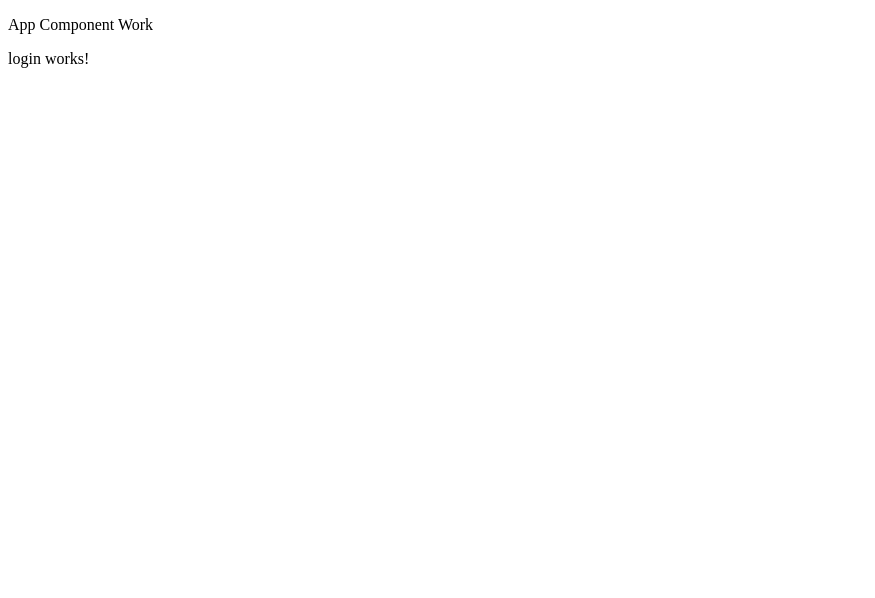
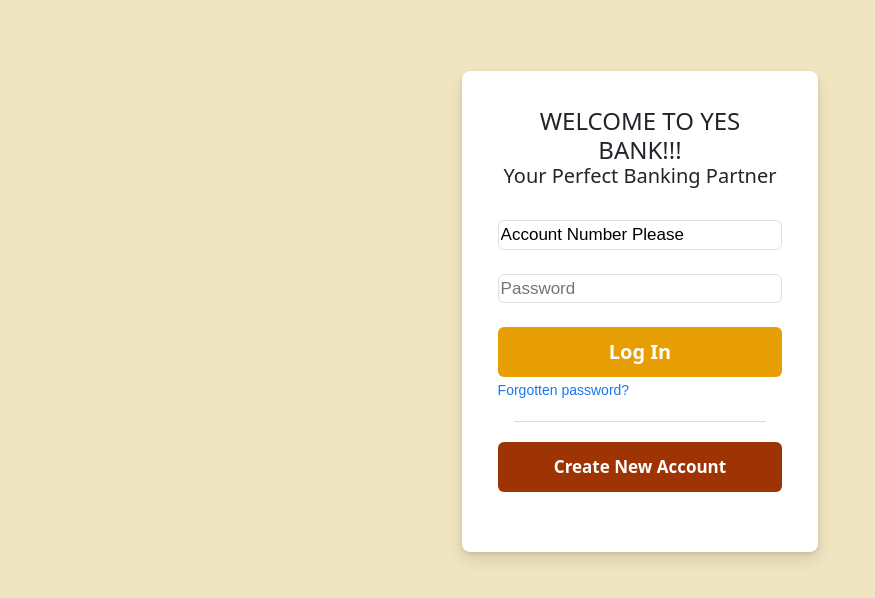
Before and after one commit to dilshamony/PythonAngular, an Angular app: page / in a window 1280 px wide. Shown: the top 598 px of the page, without its empty margins (0-875 px from the left). Built offline with nearby package versions, Linux system fonts and the light colour scheme.

Commit message:
one way data binding,interpolation,property and event bimding and updated the view of login

```diff
--- a/src/app/app.component.html
+++ b/src/app/app.component.html
@@ -1,2 +1,2 @@
-<p>App Component Work</p>
+
 <app-login></app-login>
--- a/src/app/app.module.ts
+++ b/src/app/app.module.ts
@@ -12,7 +12,7 @@
   ],
   imports: [
     BrowserModule,
-    AppRoutingModule
+    AppRoutingModule,
   ],
   providers: [],
   bootstrap: [AppComponent]
--- a/src/app/login/login.component.html
+++ b/src/app/login/login.component.html
@@ -1 +1,21 @@
-<p>login works!</p>
+<div class="container">
+    <div class="row">
+        <div class="col-4"></div>
+        <div class="col-4">
+
+            <div class="main">
+                <h4>WELCOME TO YES BANK!!!  <br><h5>{{aim}}</h5></h4><br>
+            <input id="accnot" type="text" class="text" (change)="accnoChange($event)" placeholder="Account number" [value]="accountNumber" ><br><br>
+
+            <input id="pswd" type="password" class="text" (change)="pwdChange($event)" placeholder="Password" ><br> <br>
+
+            <input type="submit" value="Log In" class="button butefct" (click)="login()"> <br>
+
+                <a class="textfp" href="#">Forgotten password?</a>
+           <div class="line"></div>
+                <input type="button" value="Create New Account" class="button button1 butefct"> <br><br>
+        </div>
+        </div>
+        <div class="col-4"></div>
+    </div>
+</div>
--- a/src/app/login/login.component.ts
+++ b/src/app/login/login.component.ts
@@ -6,11 +6,46 @@
   styleUrls: ['./login.component.css']
 })
 export class LoginComponent implements OnInit {
+  aim="Your Perfect Banking Partner"
+  accountNumber= "Account Number Please"
+  accnum="";
+  pswd="";
+   account_details :any= {
+    1000: { name: "ajay", accno: 1000, password: "testone", amount: 5000 },
+    1001: { name: "vijay", accno: 1001, password: "testtwo", amount: 3000 },
+    1002: { name: "ram", accno: 1002, password: "testthree", amount: 7000 },
+    1003: { name: "ravi", accno: 1003, password: "testfour", amount: 10000 },
+
+}
 
   constructor() { }
 
   ngOnInit(): void {
   }
-
+  accnoChange(event:any){
+    this.accnum=event.target.value;
+    alert(this.accnum);
+  }
+  pwdChange(event:any){
+    this.pswd=event.target.value;
+    alert(this.pswd);
+  }
+  login(){
+      //alert("Login Clicked");=====> now no need of this alert
+        var accno = this.accnum; //copied from bank_app.js (sajay sir) and made changes
+        var pwd = this.pswd;
+        let details=this.account_details
+        if(accno in details){
+          if (pwd == details[accno]["password"]) {
+            alert("Login Success");
+        }
+        else {
+          alert("Incorrect Password");
+        }
+    }
+    else {
+      alert("Invalid Account Number");
+    }
+  }
 }
 //https://github.com/arunthankachan07/bankApp.git
--- a/src/index.html
+++ b/src/index.html
@@ -6,6 +6,7 @@
   <base href="/">
   <meta name="viewport" content="width=device-width, initial-scale=1">
   <link rel="icon" type="image/x-icon" href="favicon.ico">
+  <link href="https://cdn.jsdelivr.net/npm/bootstrap@5.0.0-beta2/dist/css/bootstrap.min.css" rel="stylesheet" integrity="sha384-BmbxuPwQa2lc/FVzBcNJ7UAyJxM6wuqIj61tLrc4wSX0szH/Ev+nYRRuWlolflfl" crossorigin="anonymous">
 </head>
 <body>
   <app-root></app-root>
--- a/src/styles.css
+++ b/src/styles.css
@@ -1 +1,118 @@
 /* You can add global styles to this file, and also import other style files */
+body{
+    background: #f0e5c1;
+
+}
+.main{
+
+    align-items: center;
+    background-color: #fff;
+
+    border-radius: 8px;
+
+    box-shadow: 0 2px 4px rgb(0 0 0 / 10%), 0 8px 16px rgb(0 0 0 / 10%);
+    box-sizing: border-box;
+    padding: 10%;
+
+    margin-top: 20%;
+
+}
+.text{
+
+    border: 1px solid #dddfe2;
+
+
+    border-radius: 6px;
+
+    width: 100%;
+
+    font-size: 17px;
+    font-family: Arial, Helvetica, sans-serif;
+}
+.text:focus,text:focus{
+    outline: none !important;
+    border-color: #1877f2;
+    caret-color:  #1877f2;
+
+}
+
+
+.button{
+    background-color: #e69e04;
+    border: none;
+    border-radius: 6px;
+    font-size:20px;
+    line-height: 48px;
+    width: 100%;
+    color: white;
+    font-weight: bold;
+    vertical-align: middle;
+
+
+}
+.button:hover,button:hover{
+    outline: none !important;
+    background-color: #c29503;
+}
+.butefct {
+    cursor: pointer;
+    display: inline-block;
+    text-decoration: none;
+    white-space: nowrap;
+    transition: 200ms cubic-bezier(.08,.52,.52,1) background-color, 200ms cubic-bezier(.08,.52,.52,1) box-shadow, 200ms cubic-bezier(.08,.52,.52,1) transform;
+}
+
+.button1{
+    background-color: #9e3403;
+    width: 100%;
+    font-size: 17px;
+
+}
+.button1:hover,.button1:hover{
+    outline: none !important;
+    background-color: #be0b05;
+}
+h4{
+    text-align: center;
+}
+
+.textfp {
+font-family: Arial, Helvetica, sans-serif;
+font-size: 14px;
+text-decoration: none;
+color: #1877f2;
+font-weight: normal;
+direction: ltr;
+line-height: 1.34;
+}
+.textfp:hover{
+    text-decoration: underline;
+}
+.line {
+    align-items: center;
+    border-bottom: 1px solid #dadde1;
+    border-bottom-width: 1px;
+    border-bottom-style: solid;
+    border-bottom-color: rgb(218, 221, 225);
+    display: flex;
+    margin: 20px 16px;
+    margin-top: 20px;
+    margin-right: 16px;
+    margin-bottom: 20px;
+    margin-left: 16px;
+    text-align: center;
+}
+
+.alink{
+    font-family: SFProText-Semibold, Helvetica, Arial, sans-serif;
+    font-size: 14px;
+    font-weight: 600;
+    text-decoration: none;
+    cursor: pointer;
+    color: #1c1e21;
+    padding-top: 30px;
+
+}
+.alink:hover,.alink:hover{
+    text-decoration: underline;
+}
```
Also changed, not shown: 1 other file (tests, documents, lock files or other folders).
